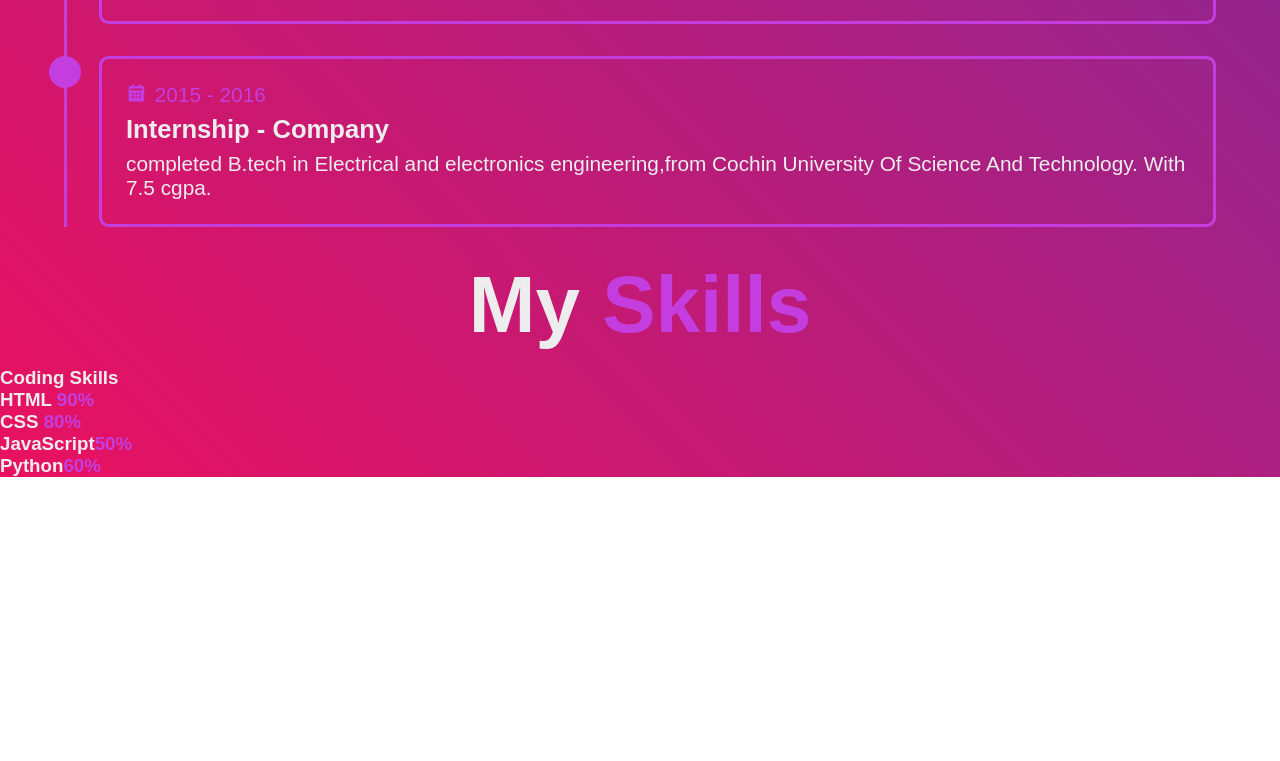
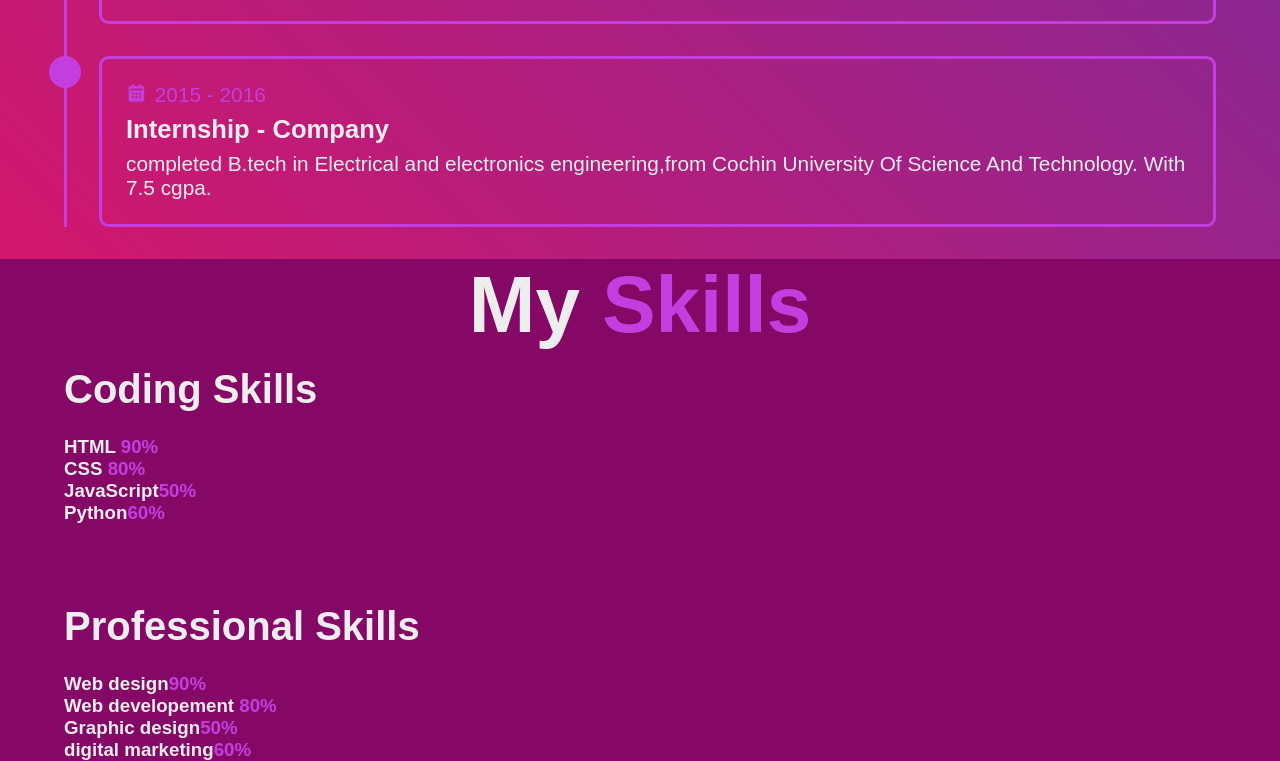
Before and after one commit to Minhaj-mj/portfolio, a plain HTML site: page index3.html in a window 1280 px wide. Shown: the part 3039-3800 px from the top of the page. Before the commit the page ends 3516 px from the top, so only its background shows below. Drawn offline with nearby package versions, Linux system fonts and the light colour scheme.

Commit message:
skills goin good

```diff
--- a/index3.css
+++ b/index3.css
@@ -422,3 +422,22 @@ span{
     font-size: 1.3rem;
     padding-top: .5rem;
 }
+
+.skills{
+    min-height: auto;
+    padding-bottom: 7rem;
+    background: #850866;
+    padding: 0 5%;
+}
+.skills .skills-row{
+    display: flex;
+    flex-wrap: wrap;
+    gap: 5rem;
+}
+.skills-row .skills-column{
+    flex: 1 1 40rem;
+}
+.skills-column .title{
+    font-size: 2.5rem;
+    margin: 0 0 1.5rem;
+}
--- a/index3.html
+++ b/index3.html
@@ -194,6 +194,35 @@
                 </div>
             </div>
         </div>
+
+        <div class="skills-column">
+            <h3 class="title">Professional Skills</h3>
+
+            <div class="skills-box">
+                <div class="skills-content">
+                    <div class="progress">
+                        <h3>Web design<span>90%</span></h3>
+                        <div class="bar"><span></span></div>
+                    </div>
+
+                    <div class="progress">
+                        <h3>Web developement <span>80%</span></h3>
+                        <div class="bar"><span></span></div>
+                    </div>
+
+                    <div class="progress">
+                        <h3>Graphic design<span>50%</span></h3>
+                        <div class="bar"><span></span></div>
+                    </div>
+
+                    <div class="progress">
+                        <h3>digital marketing<span>60%</span></h3>
+                        <div class="bar"><span></span></div>
+                    </div>
+                </div>
+            </div>
+        </div>
+
     </div>
 </section>
 
```
